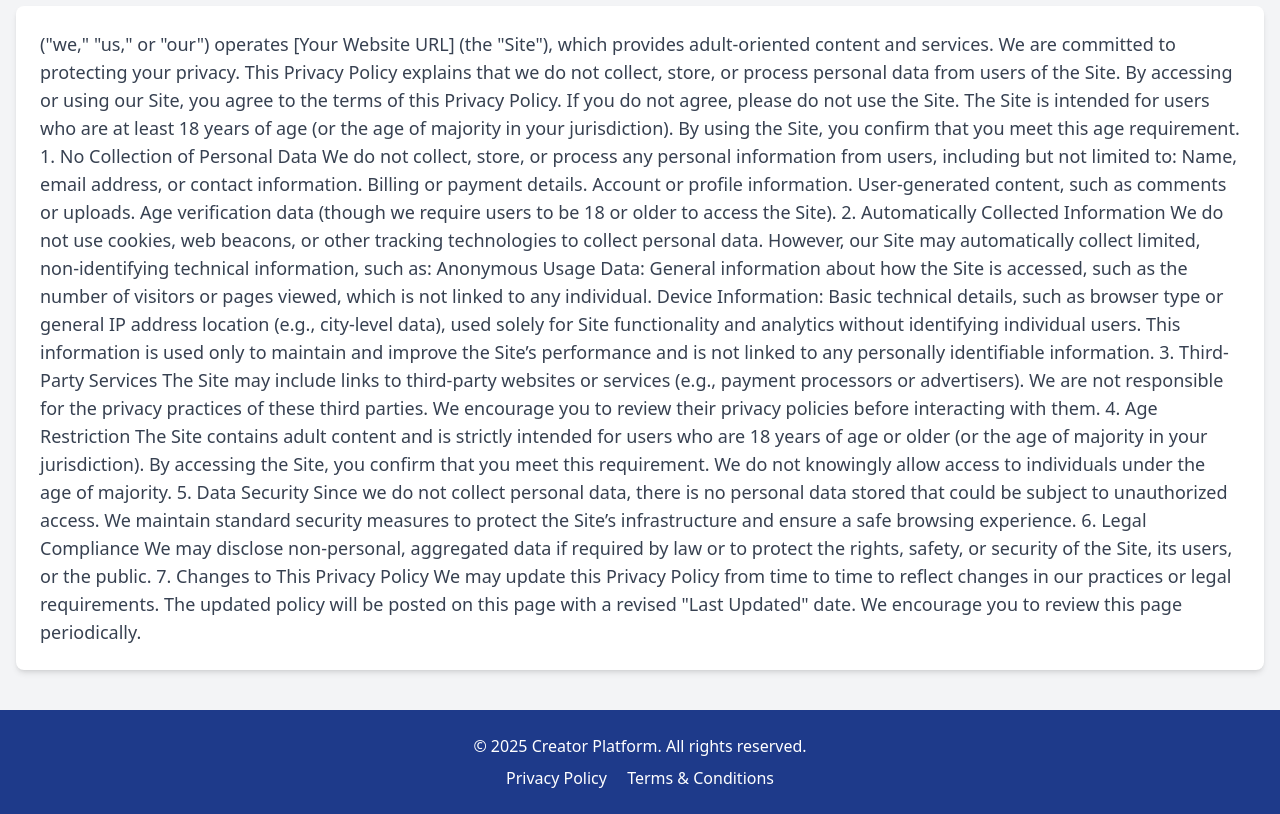
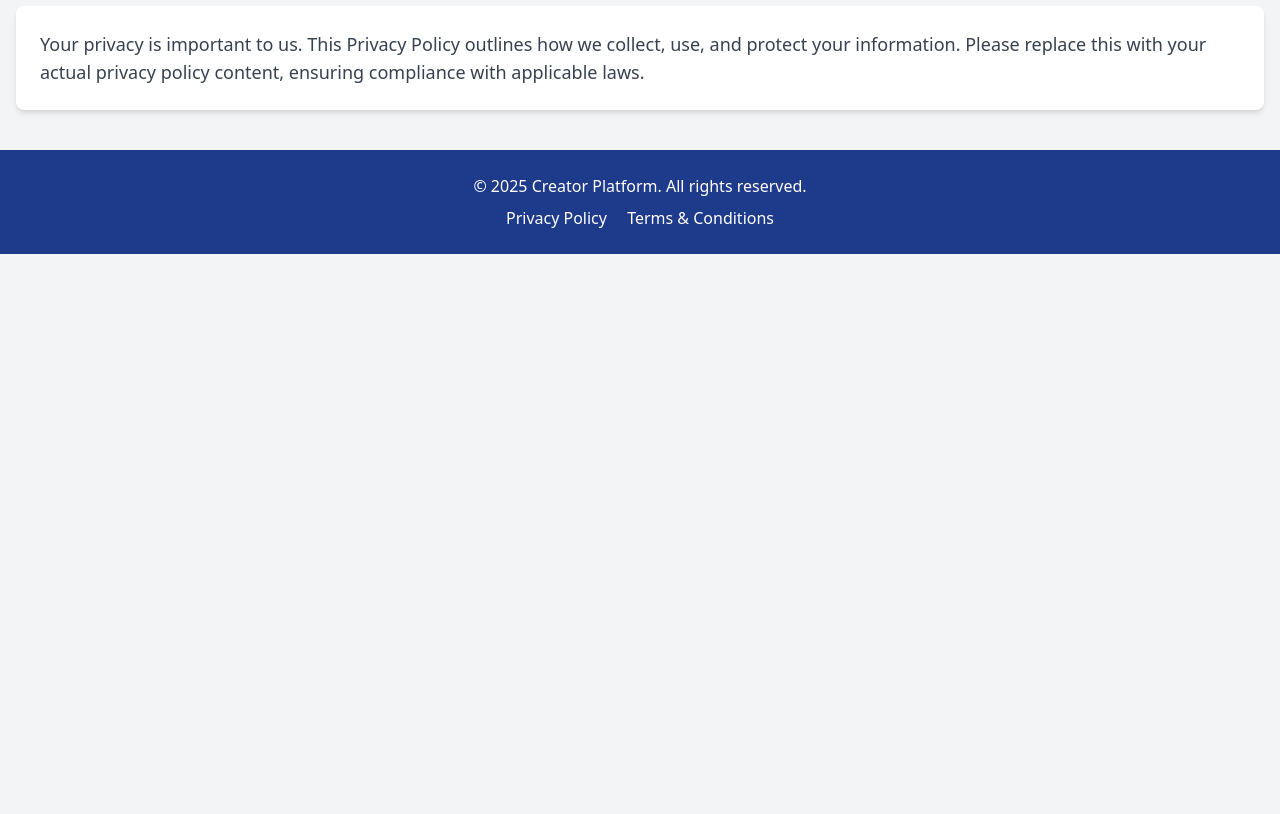
Before and after one commit to ICAN0007/7, a plain HTML site: page privacy.html in a window 1280 px wide. Shown: the part 134-948 px from the top of the page. After the commit the page ends 800 px from the top, so only its background shows below. Drawn offline with nearby package versions, Linux system fonts and the light colour scheme.

Commit message:
Add files via upload

```diff
--- a/privacy.html
+++ b/privacy.html
@@ -77,71 +77,8 @@
       <h2 class="text-3xl font-bold mb-6">Privacy Policy</h2>
       <div class="bg-white rounded-lg shadow-md p-6">
         <p class="text-lg text-gray-700">
-         ("we," "us," or "our") operates [Your Website URL] (the "Site"), which provides adult-oriented content and services. We are committed to protecting your privacy. This Privacy Policy explains that we do not collect, store, or process personal data from users of the Site. By accessing or using our Site, you agree to the terms of this Privacy Policy. If you do not agree, please do not use the Site.
-
-The Site is intended for users who are at least 18 years of age (or the age of majority in your jurisdiction). By using the Site, you confirm that you meet this age requirement.
-
-1. No Collection of Personal Data
-
-We do not collect, store, or process any personal information from users, including but not limited to:
-
-
-
-
-
-Name, email address, or contact information.
-
-
-
-Billing or payment details.
-
-
-
-Account or profile information.
-
-
-
-User-generated content, such as comments or uploads.
-
-
-
-Age verification data (though we require users to be 18 or older to access the Site).
-
-2. Automatically Collected Information
-
-We do not use cookies, web beacons, or other tracking technologies to collect personal data. However, our Site may automatically collect limited, non-identifying technical information, such as:
-
-
-
-
-
-Anonymous Usage Data: General information about how the Site is accessed, such as the number of visitors or pages viewed, which is not linked to any individual.
-
-
-
-Device Information: Basic technical details, such as browser type or general IP address location (e.g., city-level data), used solely for Site functionality and analytics without identifying individual users.
-
-This information is used only to maintain and improve the Site’s performance and is not linked to any personally identifiable information.
-
-3. Third-Party Services
-
-The Site may include links to third-party websites or services (e.g., payment processors or advertisers). We are not responsible for the privacy practices of these third parties. We encourage you to review their privacy policies before interacting with them.
-
-4. Age Restriction
-
-The Site contains adult content and is strictly intended for users who are 18 years of age or older (or the age of majority in your jurisdiction). By accessing the Site, you confirm that you meet this requirement. We do not knowingly allow access to individuals under the age of majority.
-
-5. Data Security
-
-Since we do not collect personal data, there is no personal data stored that could be subject to unauthorized access. We maintain standard security measures to protect the Site’s infrastructure and ensure a safe browsing experience.
-
-6. Legal Compliance
-
-We may disclose non-personal, aggregated data if required by law or to protect the rights, safety, or security of the Site, its users, or the public.
-
-7. Changes to This Privacy Policy
-
-We may update this Privacy Policy from time to time to reflect changes in our practices or legal requirements. The updated policy will be posted on this page with a revised "Last Updated" date. We encourage you to review this page periodically.
+          Your privacy is important to us. This Privacy Policy outlines how we collect, use, and protect your information.
+          Please replace this with your actual privacy policy content, ensuring compliance with applicable laws.
         </p>
       </div>
     </div>
```
Also changed, not shown: index.html (+3 -2 lines), video.html (+35 -2 lines).
